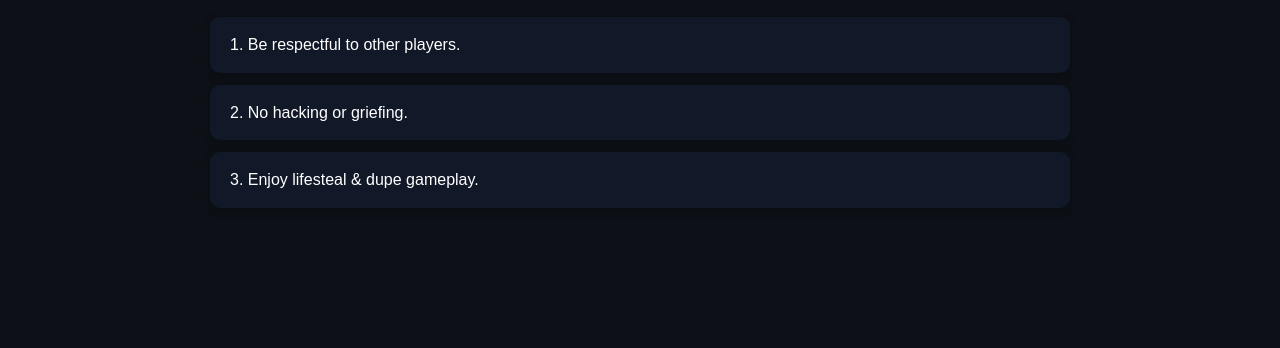
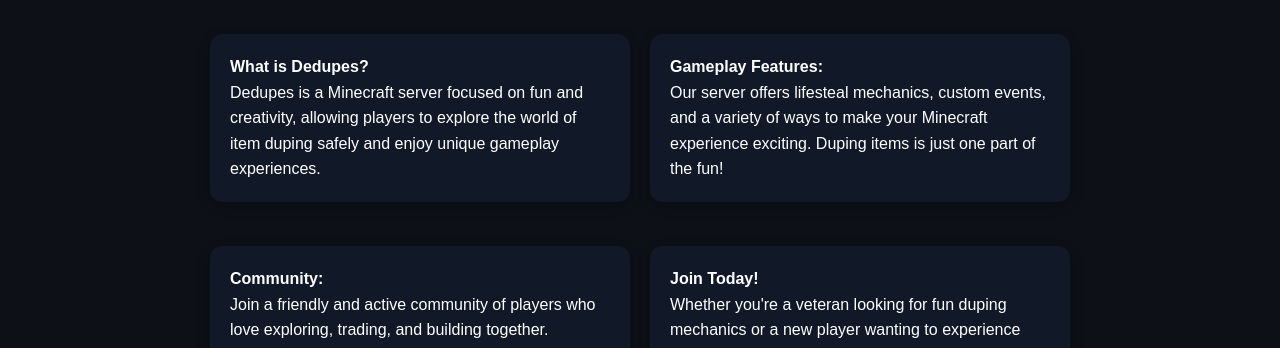
Before and after one commit to John916ish/dedupeweb, a plain HTML site: page index.html in a window 1280 px wide. Shown: the part 483-831 px from the top of the page. Drawn offline with Linux system fonts and the light colour scheme.

Commit message:
Update index.html

```diff
--- a/index.html
+++ b/index.html
@@ -13,7 +13,7 @@
 
         /* Header */
         header {
-            background: linear-gradient(135deg, #0f2027, #203a43, #2c5364);
+            background: linear-gradient(135deg, #3296e3, #58aced, #93caf5);
             padding: 60px 20px 40px;
             box-shadow: 0 4px 10px rgba(0,0,0,0.4);
         }
@@ -122,13 +122,71 @@
 </header>
 
 <section>
-    <h2>Rules & Info</h2>
-    <ul>
-        <li>1. Be respectful to other players.</li>
-        <li>2. No hacking or griefing.</li>
-        <li>3. Enjoy lifesteal & dupe gameplay.</li>
+    <h2 style="text-align:center; color:#00c6ff; margin-bottom:30px;">About Dedupes</h2>
+    <ul style="list-style:none; padding:0; max-width:900px; margin:0 auto; display:grid; grid-template-columns:repeat(auto-fit, minmax(280px, 1fr)); gap:20px;">
+        <li class="info-card">
+            <strong>What is Dedupes?</strong><br>
+            Dedupes is a Minecraft server focused on fun and creativity, allowing players to explore the world of item duping safely and enjoy unique gameplay experiences.
+        </li>
+        <li class="info-card">
+            <strong>Gameplay Features:</strong><br>
+            Our server offers lifesteal mechanics, custom events, and a variety of ways to make your Minecraft experience exciting. Duping items is just one part of the fun!
+        </li>
+        <li class="info-card">
+            <strong>Community:</strong><br>
+            Join a friendly and active community of players who love exploring, trading, and building together. Respect and collaboration are key to enjoying Dedupes.
+        </li>
+        <li class="info-card">
+            <strong>Join Today!</strong><br>
+            Whether you're a veteran looking for fun duping mechanics or a new player wanting to experience something different, Dedupes welcomes you. Come join us and see what makes our server unique!
+        </li>
     </ul>
 </section>
+
+<style>
+/* Info Cards */
+.info-card {
+    background:#111827;
+    padding:20px;
+    border-radius:12px;
+    box-shadow:0 4px 12px rgba(0,0,0,0.3);
+    transition: all 0.4s ease;
+    opacity:0;
+    transform: translateY(30px);
+}
+
+/* Hover effect */
+.info-card:hover {
+    transform: translateY(-5px) scale(1.03);
+    box-shadow:0 8px 20px rgba(0,0,0,0.5);
+}
+
+/* Animate on scroll */
+@keyframes fadeInUp {
+    0% { opacity:0; transform:translateY(30px); }
+    100% { opacity:1; transform:translateY(0); }
+}
+</style>
+
+<script>
+// Animate cards on scroll
+const cards = document.querySelectorAll('.info-card');
+
+function revealCards() {
+    const triggerBottom = window.innerHeight * 0.9;
+
+    cards.forEach(card => {
+        const cardTop = card.getBoundingClientRect().top;
+
+        if(cardTop < triggerBottom){
+            card.style.animation = "fadeInUp 0.8s forwards";
+        }
+    });
+}
+
+window.addEventListener('scroll', revealCards);
+window.addEventListener('load', revealCards); // animate on page load
+</script>
 
 <section>
     <div style="display:flex; justify-content:center; margin-top:20px;">
```
